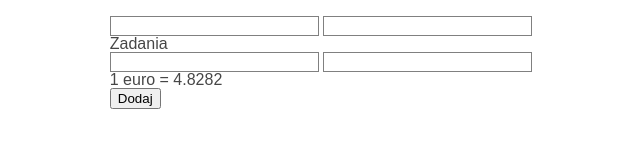
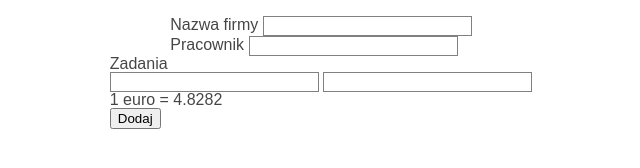
Before and after one commit to kepler003/tasks, a website built with webpack: page public/index.html in a window 1280 px wide. Shown: the whole page, without its empty margins (319-959 px from the left). Built offline with nearby package versions, Linux system fonts and the light colour scheme.

Commit message:
Simplify components structure

```diff
--- a/public/index.html
+++ b/public/index.html
@@ -11,10 +11,16 @@
 
     <div class="panel">
 
-      <header>
-        <form>
-          <input>
-          <input>
+      <header class="company">
+        <form class="company__form">
+          <div class="input__box">
+            <label>Nazwa firmy</label>
+            <input class="input input--text">
+          </div>
+          <div class="input__box">
+            <label>Pracownik</label>
+            <input class="input input--select">
+          </div>
         </form>
       </header>
 
--- a/src/styles/components/_components.scss
+++ b/src/styles/components/_components.scss
@@ -1 +1,2 @@
-@import 'pages/pages';
+@import 'app';
+@import 'panel';
--- /dev/null
+++ b/src/styles/components/_panel.scss
@@ -0,0 +1,4 @@
+
+.panel {
+  @include flex-column;
+}
--- a/src/styles/components/pages/_pages.scss
+++ /dev/null
@@ -1 +0,0 @@
-@import 'app';
```
Also changed, not shown: public/styles/styles.css, src/styles/components/_app.scss (renamed from src/styles/components/pages/_app.scss), 1 other file.
